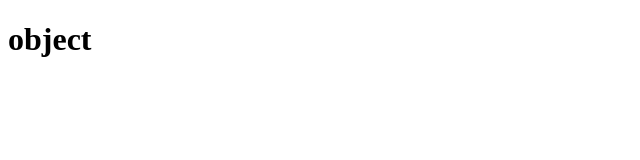
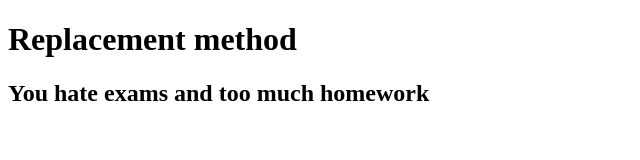
Before and after one commit to zay0lol/js-in-detail, a plain HTML site: page index.html in a window 1280 px wide. Shown: the whole page, without its empty margins (0-640 px from the left). Drawn offline with Linux system fonts and the light colour scheme.

Commit message:
js in detail 2

```diff
--- a/index.html
+++ b/index.html
@@ -6,18 +6,23 @@
     <title>Document</title>
 </head>
 <body>
-   <h1 id="hey" ></h1>
+   <h1 id="hey" >Replacement method</h1>
+   <h2 id="hi"></h2>
 </body>
 <script>
-var name= "Zynah"
-var age=12
+// var name= "Zynah"
+// var age=12
 
-var okay=true
-var b
-var array= [1,2,3,4,5,7,8,9]
-var student= {
-    name:"Zynah"
-  }
-  document.getElementById("hey").innerHTML=typeof (student)
+// var okay=true
+// var b
+// var array= [1,2,3,4,5,7,8,9]
+// var student= {
+//     name:"Zynah"
+//   }
+//   document.getElementById("hey").innerHTML=typeof (student)
+  var word= "I hate exams and too much homework"
+  var searchword= word.search("exams")
+  var replace= word.replace("I","You")
+  document.getElementById("hi").innerHTML= replace
 </script>
 </html>
```
